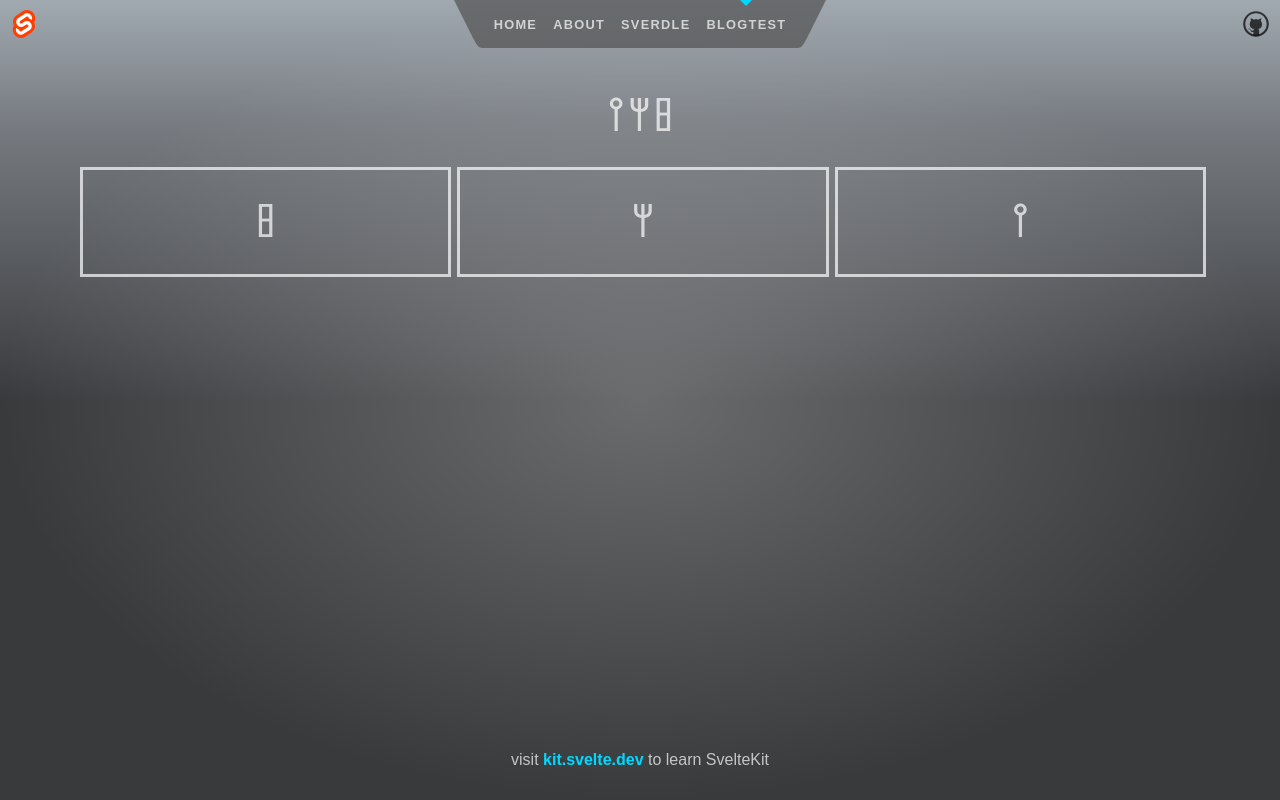
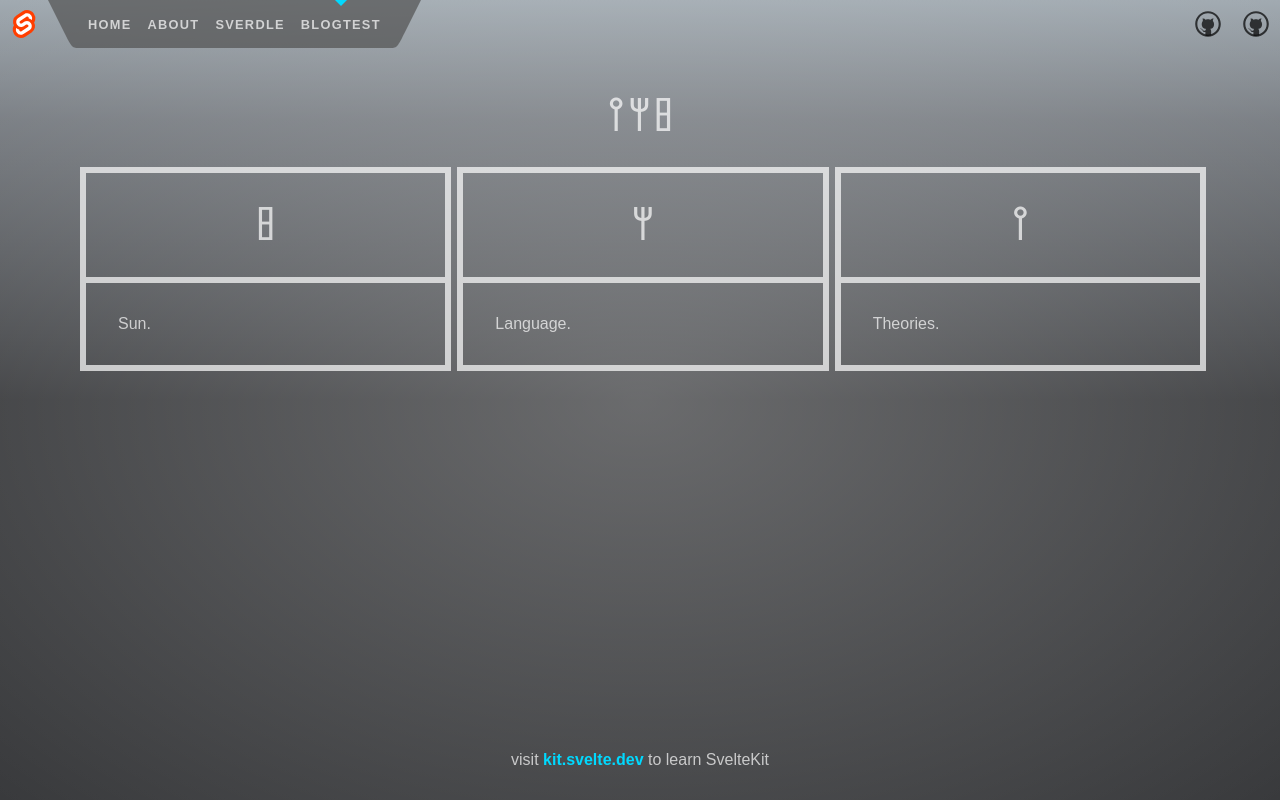
Before and after one commit to kebuhcah/sveltekit-website, a SvelteKit app: page /blog in a window 1280 px wide. Built offline with nearby package versions, Linux system fonts and the light colour scheme.

Commit message:
header justification tweaks; add structure to cards

```diff
--- a/src/routes/Header.svelte
+++ b/src/routes/Header.svelte
@@ -10,7 +10,6 @@
 			<img src={logo} alt="SvelteKit" />
 		</a>
 	</div>
-
 	<nav>
 		<svg viewBox="0 0 2 3" aria-hidden="true">
 			<path d="M0,0 L1,2 C1.5,3 1.5,3 2,3 L2,0 Z" />
@@ -33,9 +32,13 @@
 			<path d="M0,0 L0,3 C0.5,3 0.5,3 1,2 L2,0 Z" />
 		</svg>
 	</nav>
-
 	<div class="corner">
-		<a href="https://github.com/sveltejs/kit">
+		<a href="https://github.com/kebuhcah">
+			<img src={github} alt="GitHub" />
+		</a>
+	</div>
+	<div class="corner">
+		<a href="https://github.com/kebuhcah">
 			<img src={github} alt="GitHub" />
 		</a>
 	</div>
@@ -44,7 +47,7 @@
 <style>
 	header {
 		display: flex;
-		justify-content: space-between;
+		justify-content: right;
 	}
 
 	.corner {
@@ -68,7 +71,8 @@
 
 	nav {
 		display: flex;
-		justify-content: center;
+		flex: 1;
+		justify-content: left;
 		--background: rgba(82, 82, 82, 0.7);
 	}
 
--- a/src/routes/blog/+page.svelte
+++ b/src/routes/blog/+page.svelte
@@ -6,9 +6,24 @@
 <h1>𐩳𐩢𐩺</h1>
 
 <div class="grid">
-	<div class="card"><h1>𐩳</h1></div>
-	<div class="card"><h1>𐩢</h1></div>
-	<div class="card"><h1>𐩺</h1></div>
+	<div class="card">
+		<div class="card-header">
+			<h1>𐩳</h1>
+		</div>
+		<div class="card-body">Sun.</div>
+	</div>
+	<div class="card">
+		<div class="card-header">
+			<h1>𐩢</h1>
+		</div>
+		<div class="card-body">Language.</div>
+	</div>
+	<div class="card">
+		<div class="card-header">
+			<h1>𐩺</h1>
+		</div>
+		<div class="card-body">Theories.</div>
+	</div>
 </div>
 
 <style>
@@ -24,4 +39,15 @@
 		width: 100%;
 		margin: 0;
 	}
+
+	.card-header {
+		border: solid;
+		margin: 0;
+	}
+
+	.card-body {
+		border: solid;
+		margin: 0;
+		padding: 2em;
+	}
 </style>
--- a/src/routes/styles.css
+++ b/src/routes/styles.css
@@ -23,7 +23,7 @@ body {
 	background-color: var(--color-bg-1);
 	background-size: 100vw 100vh;
 	background-image: radial-gradient(
-			50% 50% at 50% 50%,
+			farthest-corner at 50% 50%,
 			rgba(255, 255, 255, 0.25) 0%,
 			rgba(255, 255, 255, 0) 100%
 		),
```
